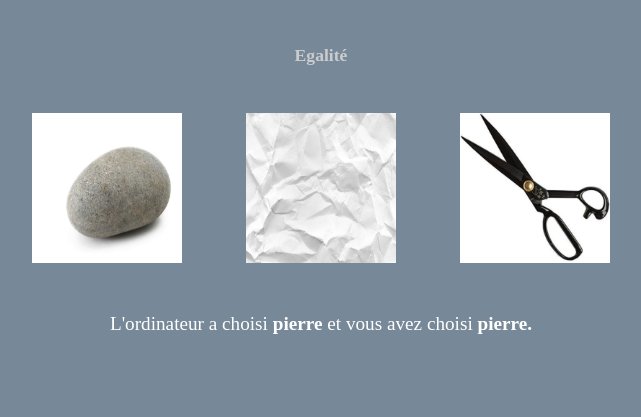
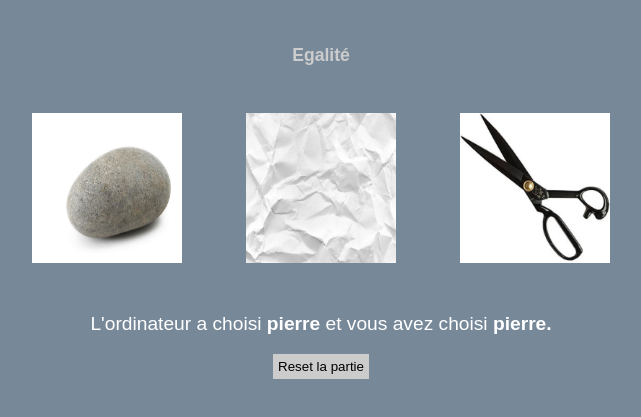
Before and after one commit to Remplt/shifumi-exercice, a plain HTML site: page index.html in a window 1280 px wide. Both pictures are taken after a click on the link 426 px from the left and 460 px from the top of the page. Shown: the part 311-728 px from the top of the page, without its empty margins (319-960 px from the left). Drawn offline with Linux system fonts and the light colour scheme.

Commit message:
Ajout fonction reset

```diff
--- a/css/style.css
+++ b/css/style.css
@@ -5,6 +5,7 @@ html{
     flex: 1;
     height: 100vh;
     background-color: #778899;
+    font-family: Arial, Helvetica, sans-serif;
 }
 
 img{
@@ -67,3 +68,15 @@ main p{
     font-weight: bold;
     color: #ccc;
 }
+
+#divButton{
+    text-align: center;
+}
+#reset{
+    background-color: #ccc;
+    border: none;
+    padding: 5px;
+    margin: auto;
+    text-align: center;
+    cursor: pointer;
+}
--- a/index.html
+++ b/index.html
@@ -28,6 +28,9 @@
             </a>
         </div>
         <div id="affichageChoix"></div>
+        <div id="divButton">
+            <button id="reset" value="Restart">Reset la partie</button>
+        </div>
     </main>
     <script src="js/app-object.js"></script>
 </body>
--- a/js/app-object.js
+++ b/js/app-object.js
@@ -11,7 +11,10 @@ var app = {
         buttonPierre.addEventListener('click', app.play);
         buttonFeuille.addEventListener('click', app.play);
         buttonCiseau.addEventListener('click', app.play);
-        console.log(event);
+
+        // Ajout du reset
+        var button = document.getElementById('reset');
+        button.addEventListener('click', app.reset);
     },
     score: 0,
     scoreComputer: 0,
@@ -85,7 +88,7 @@ var app = {
     phraseChoice: function(choixJoueur, choixOrdi){
         console.log('lordi a choisi', choixOrdi, 'et le joueur', choixJoueur.target.id)
         var choixOrdi = app.conversionChoixOrdi(choixOrdi);
-        phraseChoix = document.getElementById('affichageChoix');
+        var phraseChoix = document.getElementById('affichageChoix');
         phraseChoix.innerHTML = "<p>L'ordinateur a choisi <strong>" + choixOrdi + "</strong> et vous avez choisi <strong>" + choixJoueur.target.id +".</strong></p>";
     },
     // Converti le choix de l'ordi (int) en string
@@ -99,6 +102,22 @@ var app = {
         }
         return choixOrdi;
     },
+    // Reset tous les parametres de jeu
+    reset: function(event){
+        event.preventDefault();
+        // Remet les scores a 0
+            // Score de l'ordi a zero
+        document.getElementById('scoreOrdi').innerHTML = "0";
+        app.scoreComputer = 0;
+            // Score du joueur a zero
+        document.getElementById('score').innerHTML = "0";
+        app.score = 0;
+        // Comparaison des choix des joueurs effacés
+        var phraseChoix = document.getElementById('affichageChoix');
+        phraseChoix.innerHTML = " ";
+        // Si egalité au moment du reset, effacé aussi
+        document.getElementById('gagnant').innerHTML = "";
+    },
     // Fonction qui lance le jeu
     play: function(event){
     var choixOrdi = app.botChoice();
```
